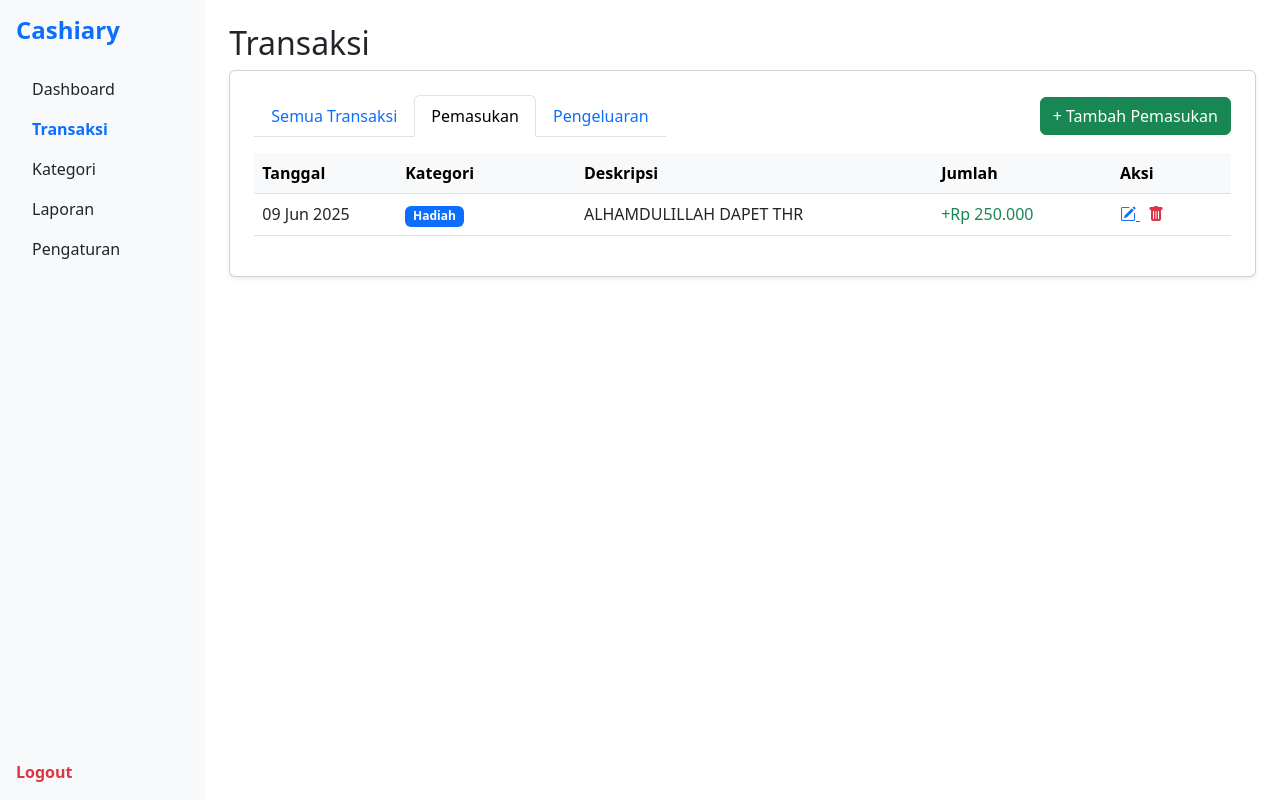
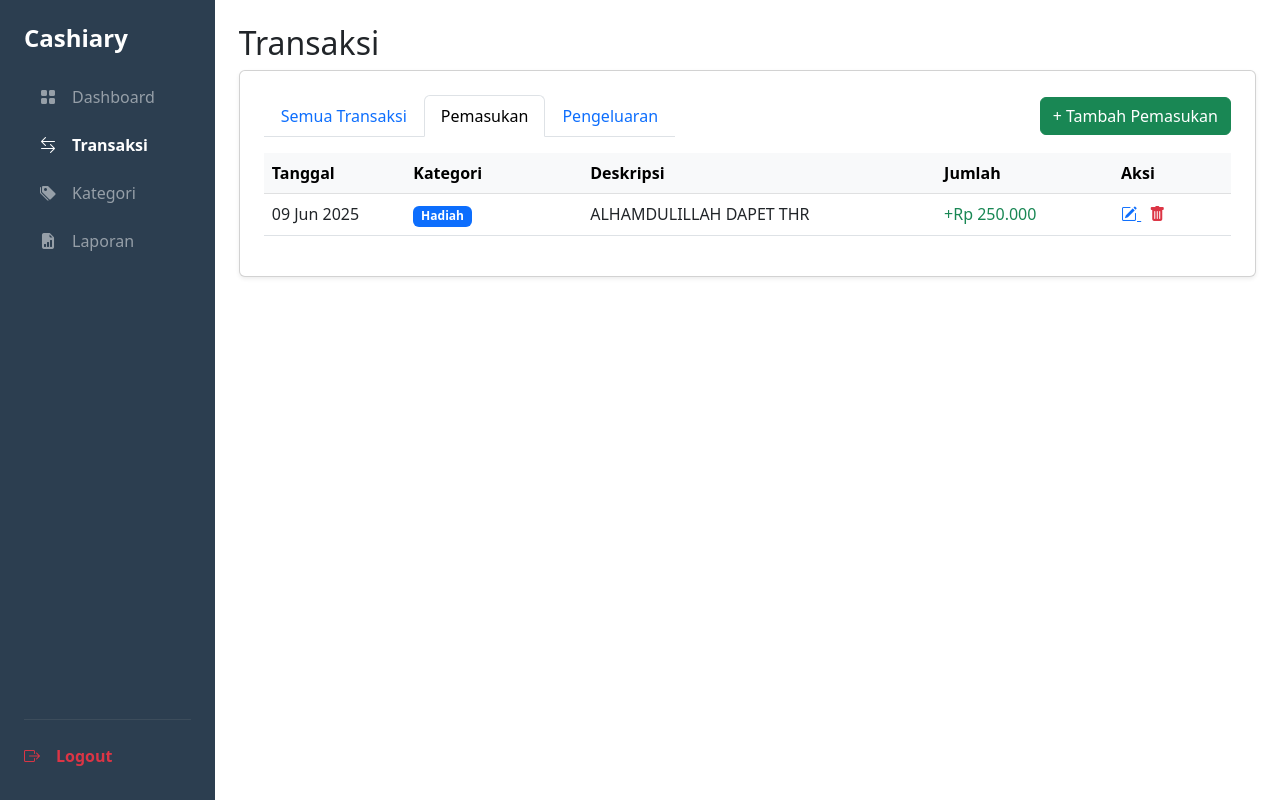
Before and after one commit to nafisyaa/Cashiary, a PHP site: page /pemasukan.php in a window 1280 px wide. Run offline with PHP 8.4, Linux system fonts and the light colour scheme; the visitor is signed in with stand-in values (Sample User, id 1); data comes from the database, SQL or seed files in the repository.

Commit message:
Update sidebar.php

```diff
--- a/sidebar.php
+++ b/sidebar.php
@@ -1,39 +1,55 @@
-<?php $halaman = basename($_SERVER['PHP_SELF']); ?>
+<?php
+$halaman = basename($_SERVER['PHP_SELF']);
+?>
+
+<style>
+  .bg-custom-dark {
+    background-color: #2c3e50;
+  }
+</style>
+
 <div class="d-flex" style="min-height: 100vh;">
-  <nav class="bg-light p-3 d-flex flex-column justify-content-between" style="width: 240px; position: sticky; top: 0; height: 100vh; overflow-y: auto;">
+
+  <nav class="bg-custom-dark p-4 d-flex flex-column justify-content-between" style="width: 250px; position: sticky; top: 0; height: 100vh;">
+
     <div>
-      <h4 class="text-primary fw-bold">Cashiary</h4>
-      <ul class="nav flex-column mt-4">
+      <a href="index.php" class="text-decoration-none">
+        <h4 class="text-white fw-bold mb-4">
+          Cashiary
+        </h4>
+      </a>
+      <ul class="nav flex-column gap-2">
         <li class="nav-item">
-          <a href="index.php" class="nav-link <?= $halaman == 'index.php' ? 'active text-primary fw-bold' : 'text-dark' ?>">
+          <a href="index.php" class="nav-link py-2 d-flex align-items-center <?= $halaman == 'index.php' ? 'text-white fw-bold active' : 'text-white-50' ?>">
+            <i class="bi bi-grid-fill me-3"></i>
             Dashboard
           </a>
         </li>
         <li class="nav-item">
-          <a href="transaksi.php" class="nav-link <?= in_array($halaman, ['transaksi.php', 'pemasukan.php', 'pengeluaran.php']) ? 'active text-primary fw-bold' : 'text-dark' ?>">
+          <a href="transaksi.php" class="nav-link py-2 d-flex align-items-center <?= in_array($halaman, ['transaksi.php', 'pemasukan.php', 'pengeluaran.php', 'tambah_pemasukan.php', 'tambah_pengeluaran.php', 'edit_pemasukan.php', 'edit_pengeluaran.php']) ? 'text-white fw-bold active' : 'text-white-50' ?>">
+            <i class="bi bi-arrow-left-right me-3"></i>
             Transaksi
           </a>
         </li>
         <li class="nav-item">
-          <a href="kategori.php" class="nav-link <?= $halaman == 'kategori.php' ? 'active text-primary fw-bold' : 'text-dark' ?>">
+          <a href="kategori.php" class="nav-link py-2 d-flex align-items-center <?= in_array($halaman, ['kategori.php', 'tambah_kategori.php', 'edit_kategori.php']) ? 'text-white fw-bold active' : 'text-white-50' ?>">
+            <i class="bi bi-tags-fill me-3"></i>
             Kategori
           </a>
         </li>
         <li class="nav-item">
-          <a href="laporan.php" class="nav-link <?= $halaman == 'laporan.php' ? 'active text-primary fw-bold' : 'text-dark' ?>">
+          <a href="laporan.php" class="nav-link py-2 d-flex align-items-center <?= $halaman == 'laporan.php' ? 'text-white fw-bold active' : 'text-white-50' ?>">
+            <i class="bi bi-file-earmark-bar-graph-fill me-3"></i>
             Laporan
-          </a>
-        </li>
-        <li class="nav-item">
-          <a href="pengaturan.php" class="nav-link <?= $halaman == 'pengaturan.php' ? 'active text-primary fw-bold' : 'text-dark' ?>">
-            Pengaturan
           </a>
         </li>
       </ul>
     </div>
 
     <div>
-      <a href="logout.php" class="nav-link text-danger fw-bold" onclick="return confirm('Apakah Yakin ingin Logout?')">
+      <hr class="text-secondary">
+      <a href="logout.php" class="nav-link py-2 d-flex align-items-center text-danger fw-bold" onclick="return confirm('Apakah Anda yakin ingin Logout?')">
+        <i class="bi bi-box-arrow-right me-3"></i>
         Logout
       </a>
     </div>
```
